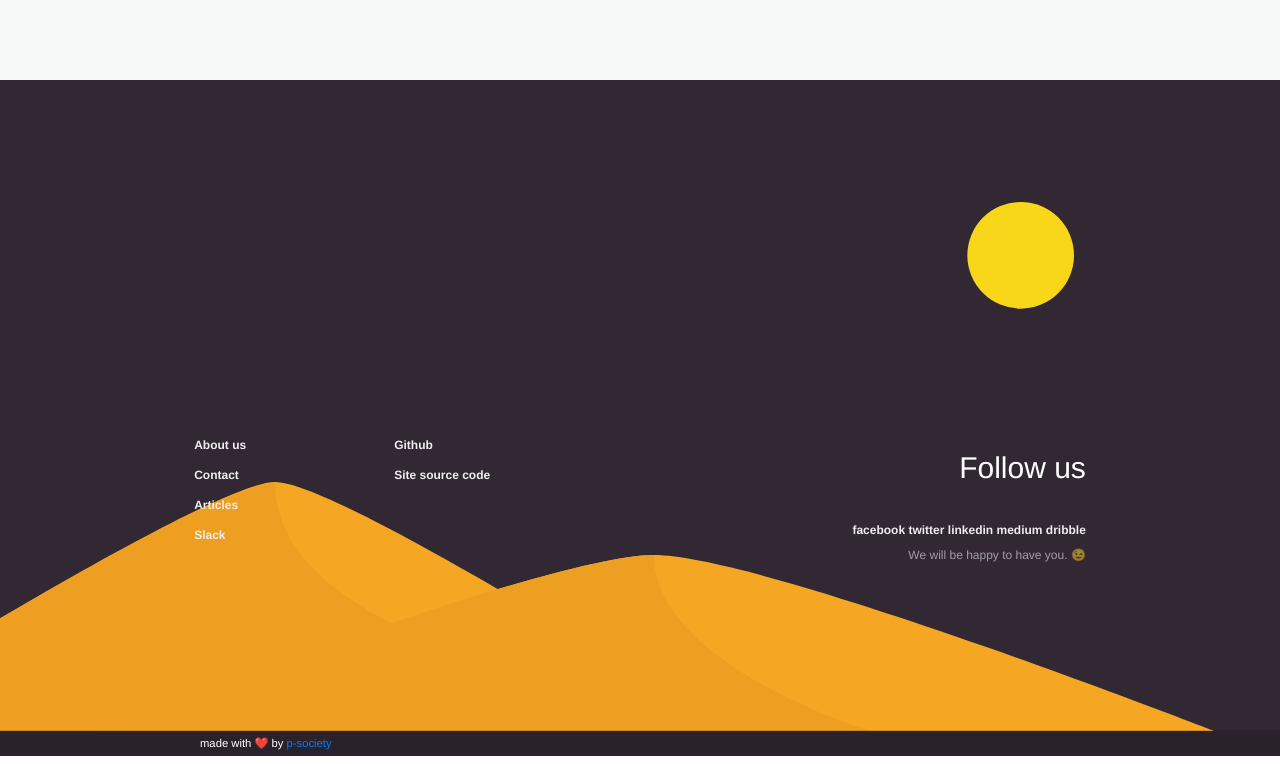
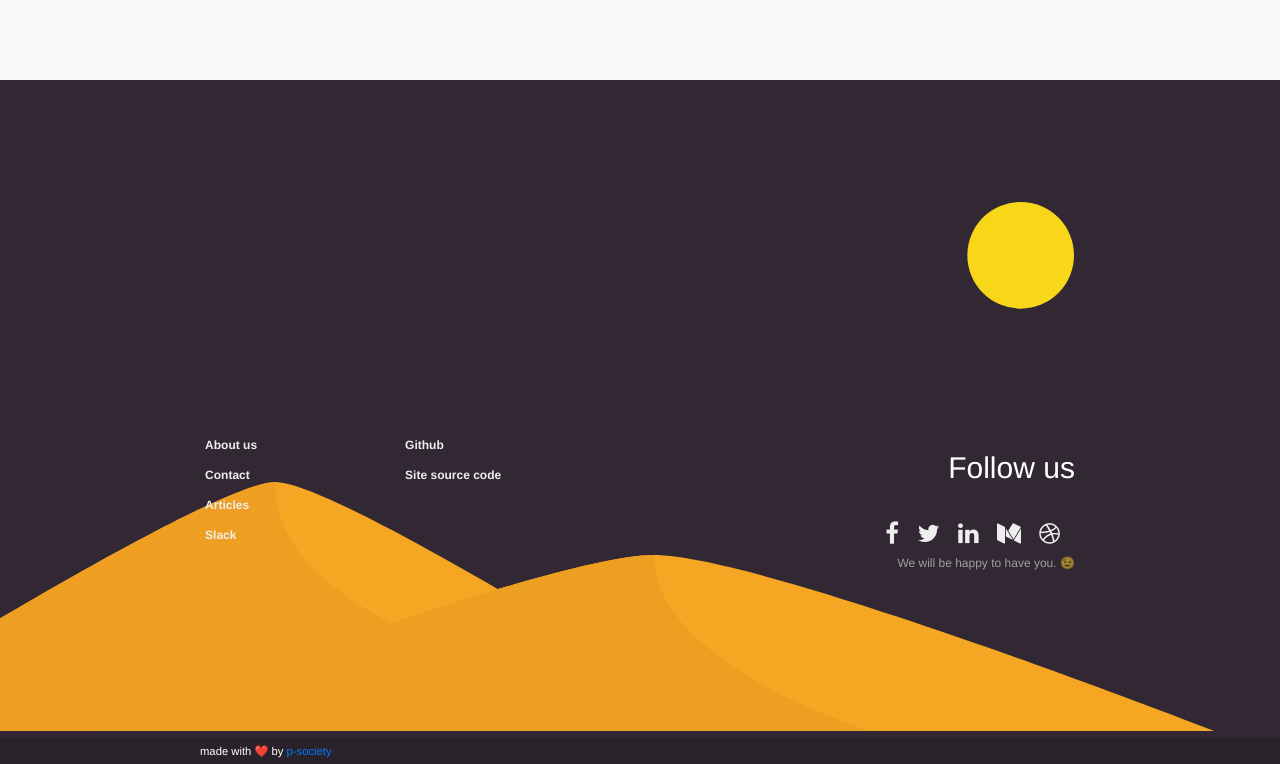
Before and after one commit to p-society/p-society.github.io, a Jekyll site: the page built from contributors/index.html, in a window 1280 px wide and 1400 px high, scrolled down 752 px. Shown: the part 636-1400 px from the top of the window. Built offline with Jekyll 4.4.1, drawn with Linux system fonts in a browser that asks for light colours; nearby versions of some CDN libraries; emoji names are drawn with the system emoji font.

Commit message:
added social media icons

```diff
--- a/_includes/contributor.html
+++ b/_includes/contributor.html
@@ -11,9 +11,9 @@
       <br><blockquote class="text-center card-panel">{{app.description}}</blockquote>
       <div class="row text-center">
         <div class="col-xs-12 col-md-12">
-          <a  href="{{app.github_url}}" target="_blank" class="btn-floating btn-md waves-effect waves-light contri-github"><p class="text-center">{% octicon mark-github %}</p></a>
-          <a href="{{app.linkedIn_url}}" target="_blank" class="btn-floating btn-md waves-effect waves-light contri-linkedIn"><p class="text-center">in</p></a>
-          <a href="{{app.twitter_url}}" target="_blank" class="btn-floating btn-md waves-effect waves-light contri-twitter"><p class="text-center">T</p></a>
+          <a  href="{{app.github_url}}" target="_blank" class="btn-floating btn-md waves-effect waves-light contri-github"><i class="fa fa-github fa-2x"></i></a>
+          <a href="{{app.linkedIn_url}}" target="_blank" class="btn-floating btn-md waves-effect waves-light contri-linkedIn"><i class="fa fa-linkedin fa-2x"></i></a>
+          <a href="{{app.twitter_url}}" target="_blank" class="btn-floating btn-md waves-effect waves-light contri-twitter"><i class="fa fa-twitter fa-2x"></i></a>
         </div>
       </div>
       <div class="row text-center">
--- a/_includes/footer.html
+++ b/_includes/footer.html
@@ -31,11 +31,11 @@
         <div class="foot-form-cont">
           <div class="foot-form-title">Follow us</div>
           <div class="foot-list-item">
-            <a href="{{site.facebook_url}}" target="_blank" class="foot-list-item-anchor">facebook</a>
-            <a href="{{site.twitter_url}}" target="_blank" class="foot-list-item-anchor">twitter</a>
-            <a href="{{site.linkedIn_url}}" target="_blank" class="foot-list-item-anchor">linkedin</a>
-            <a href="{{site.medium_url}}" target="_blank" class="foot-list-item-anchor">medium</a>
-            <a href="{{site.dribble_url}}" target="_blank" class="foot-list-item-anchor">dribble</a>
+            <a href="{{site.facebook_url}}" target="_blank" class="foot-list-item-anchor"><i class="fa fa-facebook fa-2x"></i></a>
+            <a href="{{site.twitter_url}}" target="_blank" class="foot-list-item-anchor"><i class="fa fa-twitter fa-2x"></i></a>
+            <a href="{{site.linkedIn_url}}" target="_blank" class="foot-list-item-anchor"><i class="fa fa-linkedin fa-2x"></i></a>
+            <a href="{{site.medium_url}}" target="_blank" class="foot-list-item-anchor"><i class="fa fa-medium fa-2x"></i></a>
+            <a href="{{site.dribble_url}}" target="_blank" class="foot-list-item-anchor"><i class="fa fa-dribbble fa-2x"></i></a>
           </div>
           <div class="foot-form-desc">We will be happy to have you. :wink:</div>
         </div>
--- a/_layouts/contributor.html
+++ b/_layouts/contributor.html
@@ -7,9 +7,9 @@
       <div class="jumbotron text-center">
         <img src="{{page.picUrl}}" alt="pic" class="img-fluid img-thumbnail rounded-circle" style="height:250px"><br><br>
         <h3>{{page.name}}</h3>
-        <a  href="{{page.github_url}}" target="_blank" class="btn-floating btn-md waves-effect waves-light contri-github"><p class="text-center">{% octicon mark-github %}</p></a>
-        <a href="{{page.linkedIn_url}}" target="_blank" class="btn-floating btn-md waves-effect waves-light contri-linkedIn"><p class="text-center">in</p></a>
-        <a href="{{page.twitter_url}}" target="_blank" class="btn-floating btn-md waves-effect waves-light contri-twitter"><p class="text-center">T</p></a>
+        <a  href="{{page.github_url}}" target="_blank" class="btn-floating btn-md waves-effect waves-light contri-github"><i class="fa fa-github fa-2x"></i></a>
+        <a href="{{page.linkedIn_url}}" target="_blank" class="btn-floating btn-md waves-effect waves-light contri-linkedIn"><i class="fa fa-linkedin fa-2x"></i></a>
+        <a href="{{page.twitter_url}}" target="_blank" class="btn-floating btn-md waves-effect waves-light contri-twitter"><i class="fa fa-twitter fa-2x"></i></a>
       </div>
     </div>
     <div class="col-xs-12 col-md-8">
--- a/_layouts/default.html
+++ b/_layouts/default.html
@@ -17,6 +17,8 @@
   <!-- Compiled and minified CSS -->
   <link rel="stylesheet" href="https://cdnjs.cloudflare.com/ajax/libs/materialize/1.0.0-beta/css/materialize.min.css">
   <link href="https://fonts.googleapis.com/icon?family=Material+Icons" rel="stylesheet">
+  <!-- Font Awesome -->
+  <link rel="stylesheet" href="https://cdnjs.cloudflare.com/ajax/libs/font-awesome/4.7.0/css/font-awesome.min.css">
   <!-- Compiled and minified JavaScript -->
   <script src="https://cdnjs.cloudflare.com/ajax/libs/materialize/1.0.0-beta/js/materialize.min.js"></script>
   <!-- bootstrapcdn CSS-->
--- a/assets/css/footer.css
+++ b/assets/css/footer.css
@@ -60,6 +60,7 @@
 .foot-list-item-anchor {
   color: rgba(238, 238, 238, 4.8);
   font-weight: bold;
+  margin: 0 15px 5px 0;
 }
 
 .foot-list {
```
